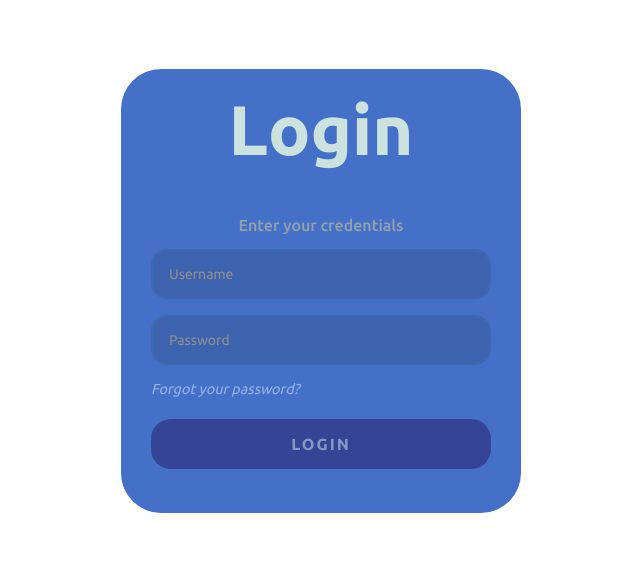
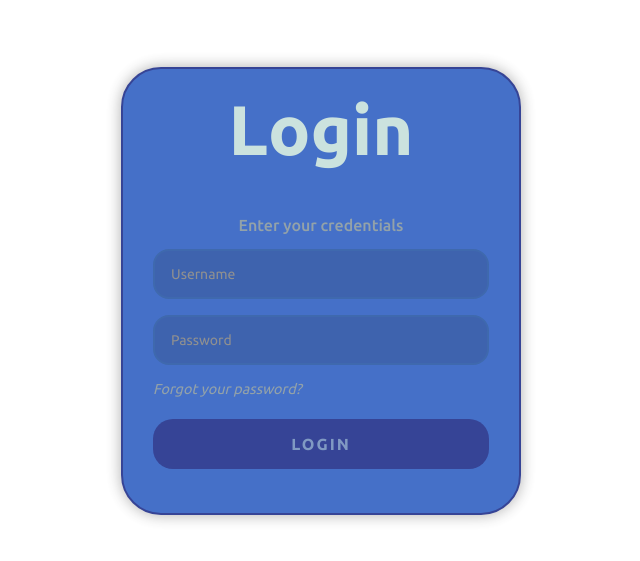
Before and after one commit to Dresae/PrcW11-Login_B, a plain HTML site: page index.html in a window 1280 px wide. Shown: the part 109-670 px from the top of the page, without its empty margins (319-959 px from the left). Drawn offline with Linux system fonts and the light colour scheme.

Commit message:
adding border and shadow style

```diff
--- a/style.css
+++ b/style.css
@@ -27,11 +27,12 @@ body{
     width: 100%;
     margin: 0 20px;
     padding: 70px 30px 44px;
-    border: 20px #9a9110;
     border-radius: 2.5rem;
     background: #174dbb;
     opacity: 0.8;
     text-align: center;
+    border: 2px solid #05167c;
+    box-shadow: 0 0 15px rgba(0, 0, 0, 0.4);
 }
 
 .login-card > h2{
@@ -95,12 +96,12 @@ body{
 }
 
 .login-form > button:hover{
-    color: #6181b5;
-    background: #46e8d2;
+    color: #e5e6e7;
+    background: #1d7267;
 }
 
 .login-form > a{
-    color: #7aa1df;
+    color: #798b94;
     font-size: 0.9rem;
     font-style: italic;
     text-align: left;
```
